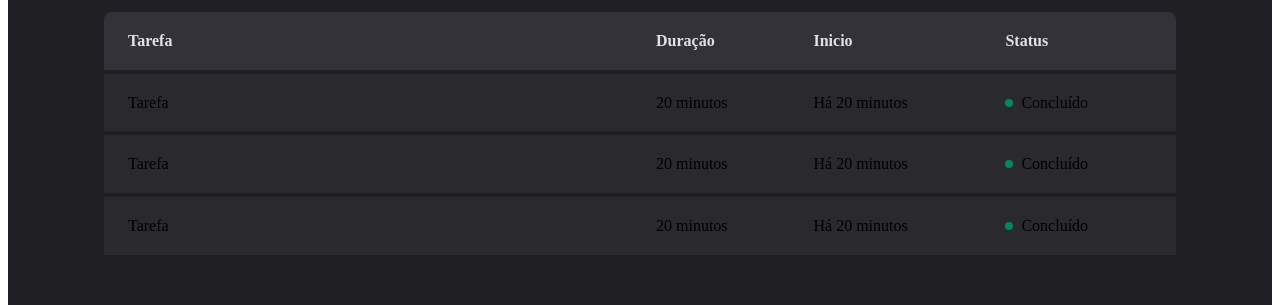
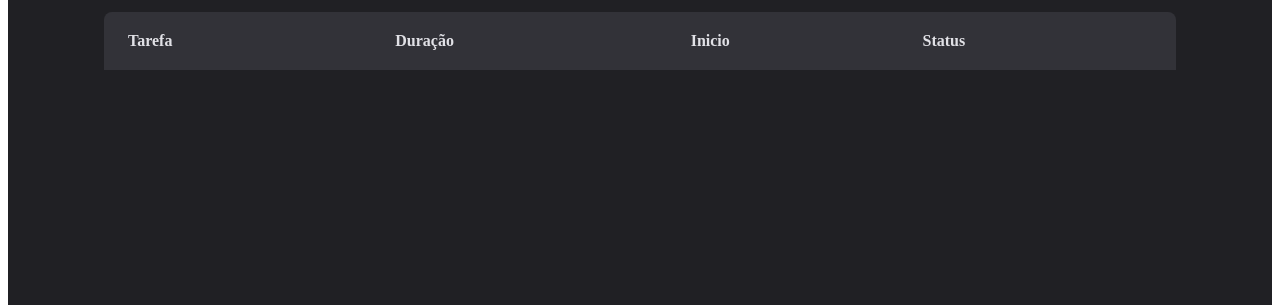
Before and after one commit to GUIFRE88/02-ignite-timer, a React (Vite) app: page /history in a window 1280 px wide. Shown: the part 327-632 px from the top of the page. Built offline with nearby package versions, Linux system fonts and the light colour scheme.

Commit message:
Utilizado Reducer para gravar valores

```diff
--- a/src/App.tsx
+++ b/src/App.tsx
@@ -3,12 +3,15 @@
 import { defaultTheme } from './styles/themes/default'
 import { GlobalStyle } from './styles/global'
 import { Router } from './Router'
+import { CyclesContextProvider } from './contexts/CyclesContext'
 
 export function App() {
   return (
     <ThemeProvider theme={defaultTheme}>
       <BrowserRouter>
-        <Router />
+        <CyclesContextProvider>
+          <Router />
+        </CyclesContextProvider>
       </BrowserRouter>
       <GlobalStyle />
     </ThemeProvider>
--- /dev/null
+++ b/src/contexts/CyclesContext.tsx
@@ -0,0 +1,130 @@
+import { ReactNode, createContext, useState, useReducer } from 'react'
+
+interface CreateCycleData {
+  task: string
+  minutesAmount: number
+}
+
+interface Cycle {
+  id: string
+  task: string
+  minutesAmount: number
+  startDate: Date
+  interruptedDate?: Date
+  finishedDate?: Date
+}
+
+interface CyclesContextType {
+  cycles: Cycle[]
+  activeCycle: Cycle | undefined
+  activeCycleId: string | null
+  amoutSecondsPassed: number
+  markCurrentCyclesAsFinished: () => void
+  setSecondsPassed: (seconds: number) => void
+  createNewCycle: (data: CreateCycleData) => void
+  interruptCurrentCycle: () => void
+}
+
+interface CyclesContextProviderProps {
+  children: ReactNode
+}
+
+export const CyclesContext = createContext({} as CyclesContextType)
+
+export function CyclesContextProvider({
+  children,
+}: CyclesContextProviderProps) {
+  const [cycles, dispatch] = useReducer((state: Cycle[], action: any) => {
+    if (action.type == 'ADD_NEW_CYCLE') {
+      return [...state, action.payload.newCycle]
+    }
+
+    return state
+  }, [])
+
+  const [activeCycleId, setActiveCycleId] = useState<string | null>(null)
+  const [amoutSecondsPassed, setAmoutSecondsPassed] = useState(0)
+  const activeCycle = cycles.find((cycle) => cycle.id === activeCycleId)
+
+  function setSecondsPassed(seconds: number) {
+    setAmoutSecondsPassed(seconds)
+  }
+
+  function markCurrentCyclesAsFinished() {
+    dispatch({
+      type: 'MARK_CURRENT_CYCLE_AS_FINISHED',
+      payload: {
+        activeCycleId,
+      },
+    })
+
+    // setCycles((state) =>
+    //  state.map((cycle) => {
+    //    if (cycle.id === activeCycleId) {
+    //      return { ...cycle, finishedDate: new Date() }
+    //    } else {
+    //      return cycle
+    //    }
+    //  }),
+    // )
+  }
+
+  function createNewCycle(data: CreateCycleData) {
+    const id = String(new Date().getTime())
+
+    const newCycle: Cycle = {
+      id,
+      task: data.task,
+      minutesAmount: data.minutesAmount,
+      startDate: new Date(),
+    }
+
+    // Adiciona todos os ciclos que ja tem e adiciona o novo no final
+    dispatch({
+      type: 'ADD_NEW_CYCLE',
+      payload: {
+        newCycle,
+      },
+    })
+    // setCycles((state) => [...state, newCycle])
+    setActiveCycleId(id)
+    setAmoutSecondsPassed(0)
+  }
+
+  function interruptCurrentCycle() {
+    dispatch({
+      type: 'INTERRUPT_CURRENT_CYCLE',
+      payload: {
+        activeCycleId,
+      },
+    })
+
+    // setCycles((state) =>
+    // state.map((cycle) => {
+    //    if (cycle.id === activeCycleId) {
+    //      return { ...cycle, interruptedDate: new Date() }
+    //    } else {
+    //      return cycle
+    //    }
+    //  }),
+    // )
+    setActiveCycleId(null)
+  }
+
+  return (
+    <CyclesContext.Provider
+      value={{
+        cycles,
+        activeCycle,
+        activeCycleId,
+        markCurrentCyclesAsFinished,
+        amoutSecondsPassed,
+        setSecondsPassed,
+        createNewCycle,
+        interruptCurrentCycle,
+      }}
+    >
+      {children}
+    </CyclesContext.Provider>
+  )
+}
--- a/src/pages/History/index.tsx
+++ b/src/pages/History/index.tsx
@@ -1,6 +1,12 @@
+import { useContext } from 'react'
+import { formatDistanceToNow } from 'date-fns'
+import ptBR from 'date-fns/locale/pt-BR'
 import { HistoryContainer, HistoryList, Status } from './styles'
+import { CyclesContext } from '../../contexts/CyclesContext'
 
 export function History() {
+  const { cycles } = useContext(CyclesContext)
+
   return (
     <HistoryContainer>
       <h1>Meu histórico</h1>
@@ -16,32 +22,31 @@
             </tr>
           </thead>
           <tbody>
-            <tr>
-              <td>Tarefa</td>
-              <td>20 minutos</td>
-              <td>Há 20 minutos</td>
-              <td>
-                <Status statusColor="green">Concluído</Status>
-              </td>
-            </tr>
-
-            <tr>
-              <td>Tarefa</td>
-              <td>20 minutos</td>
-              <td>Há 20 minutos</td>
-              <td>
-                <Status statusColor="green">Concluído</Status>
-              </td>
-            </tr>
-
-            <tr>
-              <td>Tarefa</td>
-              <td>20 minutos</td>
-              <td>Há 20 minutos</td>
-              <td>
-                <Status statusColor="green">Concluído</Status>
-              </td>
-            </tr>
+            {cycles.map((cycle) => {
+              return (
+                <tr key={cycle.id}>
+                  <td>{cycle.task}</td>
+                  <td>{cycle.minutesAmount} minutos</td>
+                  <td>
+                    {formatDistanceToNow(cycle.startDate, {
+                      addSuffix: true,
+                      locale: ptBR,
+                    })}
+                  </td>
+                  <td>
+                    {cycle.finishedDate && (
+                      <Status statusColor="green">Concluído</Status>
+                    )}
+                    {cycle.interruptedDate && (
+                      <Status statusColor="red">Interrompido</Status>
+                    )}
+                    {!cycle.finishedDate && !cycle.interruptedDate && (
+                      <Status statusColor="yellow">Em andamento</Status>
+                    )}
+                  </td>
+                </tr>
+              )
+            })}
           </tbody>
         </table>
       </HistoryList>
--- a/src/pages/Home/components/Countdown/index.tsx
+++ b/src/pages/Home/components/Countdown/index.tsx
@@ -1,12 +1,16 @@
-import { useContext, useEffect, useState } from 'react'
+import { useContext, useEffect } from 'react'
 import { CountdownContainer, Separator } from './styles'
 import { differenceInSeconds } from 'date-fns'
-import { CyclesContext } from '../..'
+import { CyclesContext } from '../../../../contexts/CyclesContext'
 
 export function Countdown() {
-  const { activeCycle, activeCycleId, markCurrentCyclesAsFinished } =
-    useContext(CyclesContext)
-  const [amoutSecondsPassed, setAmoutSecondsPassed] = useState(0)
+  const {
+    activeCycle,
+    activeCycleId,
+    markCurrentCyclesAsFinished,
+    amoutSecondsPassed,
+    setSecondsPassed,
+  } = useContext(CyclesContext)
   const totalSeconds = activeCycle ? activeCycle.minutesAmount * 60 : 0
 
   const currentSeconds = activeCycle ? totalSeconds - amoutSecondsPassed : 0
@@ -34,10 +38,10 @@
         )
         if (secondsDifference >= totalSeconds) {
           markCurrentCyclesAsFinished()
-          setAmoutSecondsPassed(0)
+          setSecondsPassed(0)
           clearInterval(interval)
         } else {
-          setAmoutSecondsPassed(secondsDifference)
+          setSecondsPassed(secondsDifference)
         }
       }, 1000)
     }
@@ -45,7 +49,13 @@
     return () => {
       clearInterval(interval)
     }
-  }, [activeCycle, totalSeconds, activeCycleId, markCurrentCyclesAsFinished])
+  }, [
+    activeCycle,
+    totalSeconds,
+    activeCycleId,
+    markCurrentCyclesAsFinished,
+    setSecondsPassed,
+  ])
 
   return (
     <CountdownContainer>
--- a/src/pages/Home/components/NewCycleForm/index.tsx
+++ b/src/pages/Home/components/NewCycleForm/index.tsx
@@ -1,9 +1,7 @@
-import { useForm, useFormContext } from 'react-hook-form'
+import { useFormContext } from 'react-hook-form'
 import { FormContainer, MinutesAmountInput, TaskInput } from './styles'
-import * as zod from 'zod'
-import { zodResolver } from '@hookform/resolvers/zod'
 import { useContext } from 'react'
-import { CyclesContext } from '../..'
+import { CyclesContext } from '../../../../contexts/CyclesContext'
 
 export function NewCycleForm() {
   const { activeCycle } = useContext(CyclesContext)
--- a/src/pages/Home/index.tsx
+++ b/src/pages/Home/index.tsx
@@ -2,33 +2,16 @@
 import { FormProvider, useForm } from 'react-hook-form'
 import { zodResolver } from '@hookform/resolvers/zod'
 import * as zod from 'zod'
-import { differenceInSeconds } from 'date-fns'
 
 import {
   HomeContainer,
   StartCountdownButton,
   StopCountdownButton,
 } from './styles'
-import { createContext, useEffect, useState } from 'react'
+import { useContext } from 'react'
 import { NewCycleForm } from './components/NewCycleForm'
 import { Countdown } from './components/Countdown'
-
-interface Cycle {
-  id: string
-  task: string
-  minutesAmount: number
-  startDate: Date
-  interruptedDate?: Date
-  finishedDate?: Date
-}
-
-interface CyclesContextType {
-  activeCycle: Cycle | undefined
-  activeCycleId: string | null
-  markCurrentCyclesAsFinished: () => void
-}
-
-export const CyclesContext = createContext({} as CyclesContextType)
+import { CyclesContext } from '../../contexts/CyclesContext'
 
 const newCycleFormValidationSchema = zod.object({
   task: zod.string().min(1, 'Informe a tarefa'),
@@ -41,8 +24,8 @@
 type NewCycleFormData = zod.infer<typeof newCycleFormValidationSchema>
 
 export function Home() {
-  const [cycles, setCycles] = useState<Cycle[]>([])
-  const [activeCycleId, setActiveCycleId] = useState<string | null>(null)
+  const { activeCycle, createNewCycle, interruptCurrentCycle } =
+    useContext(CyclesContext)
 
   const newCycleForm = useForm<NewCycleFormData>({
     resolver: zodResolver(newCycleFormValidationSchema),
@@ -53,49 +36,10 @@
   })
 
   const { handleSubmit, watch, reset } = newCycleForm
-  const activeCycle = cycles.find((cycle) => cycle.id === activeCycleId)
 
-  function markCurrentCyclesAsFinished() {
-    setCycles((state) =>
-      state.map((cycle) => {
-        if (cycle.id === activeCycleId) {
-          return { ...cycle, finishedDate: new Date() }
-        } else {
-          return cycle
-        }
-      }),
-    )
-  }
-
-  function hadleCreateNewCycle(data: NewCycleFormData) {
-    const id = String(new Date().getTime())
-
-    const newCycle: Cycle = {
-      id,
-      task: data.task,
-      minutesAmount: data.minutesAmount,
-      startDate: new Date(),
-    }
-
-    // Adiciona todos os ciclos que ja tem e adiciona o novo no final
-    setCycles((state) => [...state, newCycle])
-    setActiveCycleId(id)
-    setAmoutSecondsPassed(0)
-
+  function handleCreateNewCycle(data: NewCycleFormData) {
+    createNewCycle(data)
     reset()
-  }
-
-  function hanleInterruptCycle() {
-    setCycles((state) =>
-      state.map((cycle) => {
-        if (cycle.id === activeCycleId) {
-          return { ...cycle, interruptedDate: new Date() }
-        } else {
-          return cycle
-        }
-      }),
-    )
-    setActiveCycleId(null)
   }
 
   const task = watch('task')
@@ -103,17 +47,13 @@
 
   return (
     <HomeContainer>
-      <form onSubmit={handleSubmit(hadleCreateNewCycle)} action="">
-        <CyclesContext.Provider
-          value={{ activeCycle, activeCycleId, markCurrentCyclesAsFinished }}
-        >
-          <FormProvider {...newCycleForm}>
-            <NewCycleForm />
-          </FormProvider>
-          <Countdown />
-        </CyclesContext.Provider>
+      <form onSubmit={handleSubmit(handleCreateNewCycle)} action="">
+        <FormProvider {...newCycleForm}>
+          <NewCycleForm />
+        </FormProvider>
+        <Countdown />
         {activeCycle ? (
-          <StopCountdownButton onClick={hanleInterruptCycle} type="button">
+          <StopCountdownButton onClick={interruptCurrentCycle} type="button">
             <HandPalm size={24} />
             Interromper
           </StopCountdownButton>
```
Also changed, not shown: 1 other file (tests, documents, lock files or other folders).
